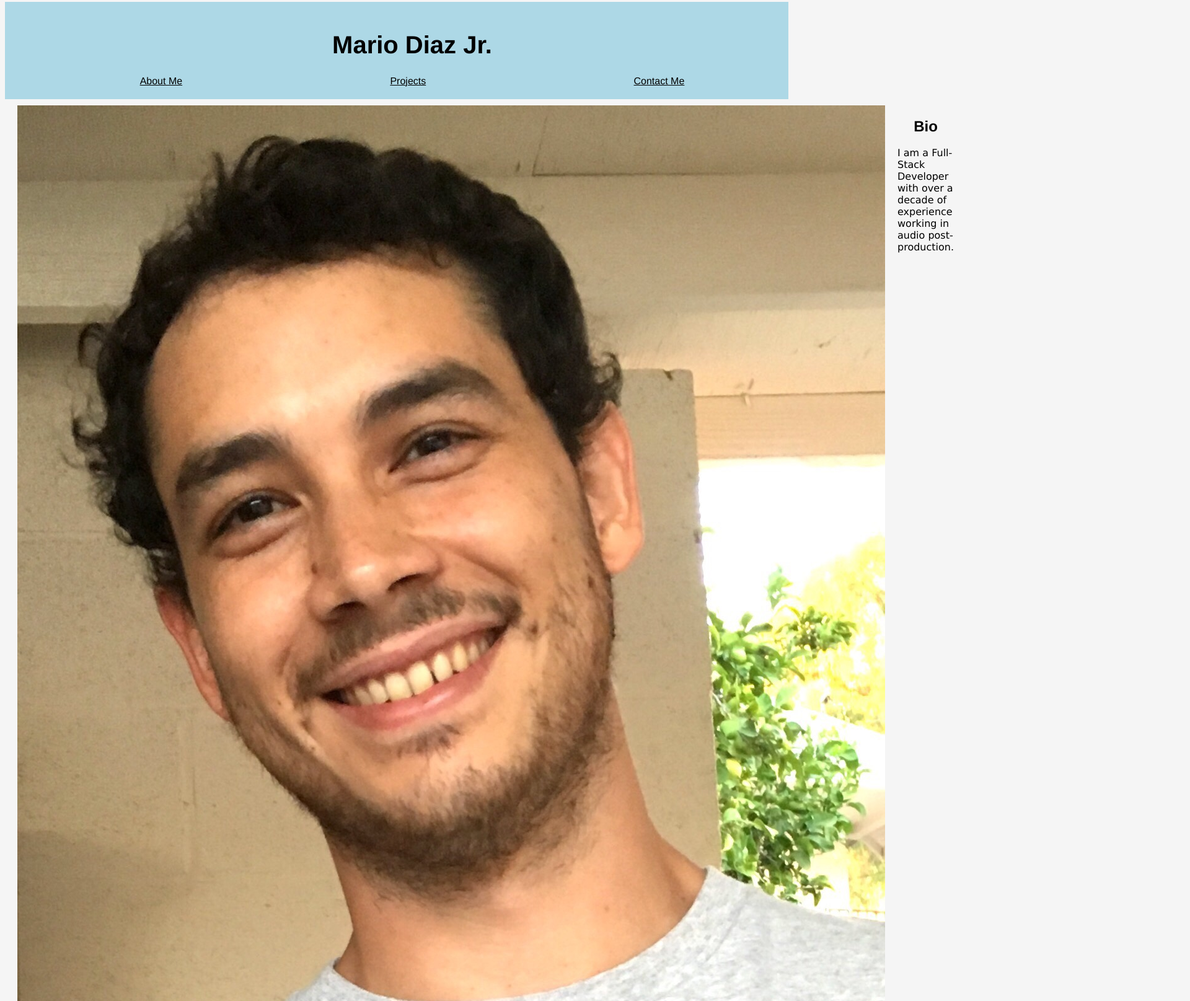
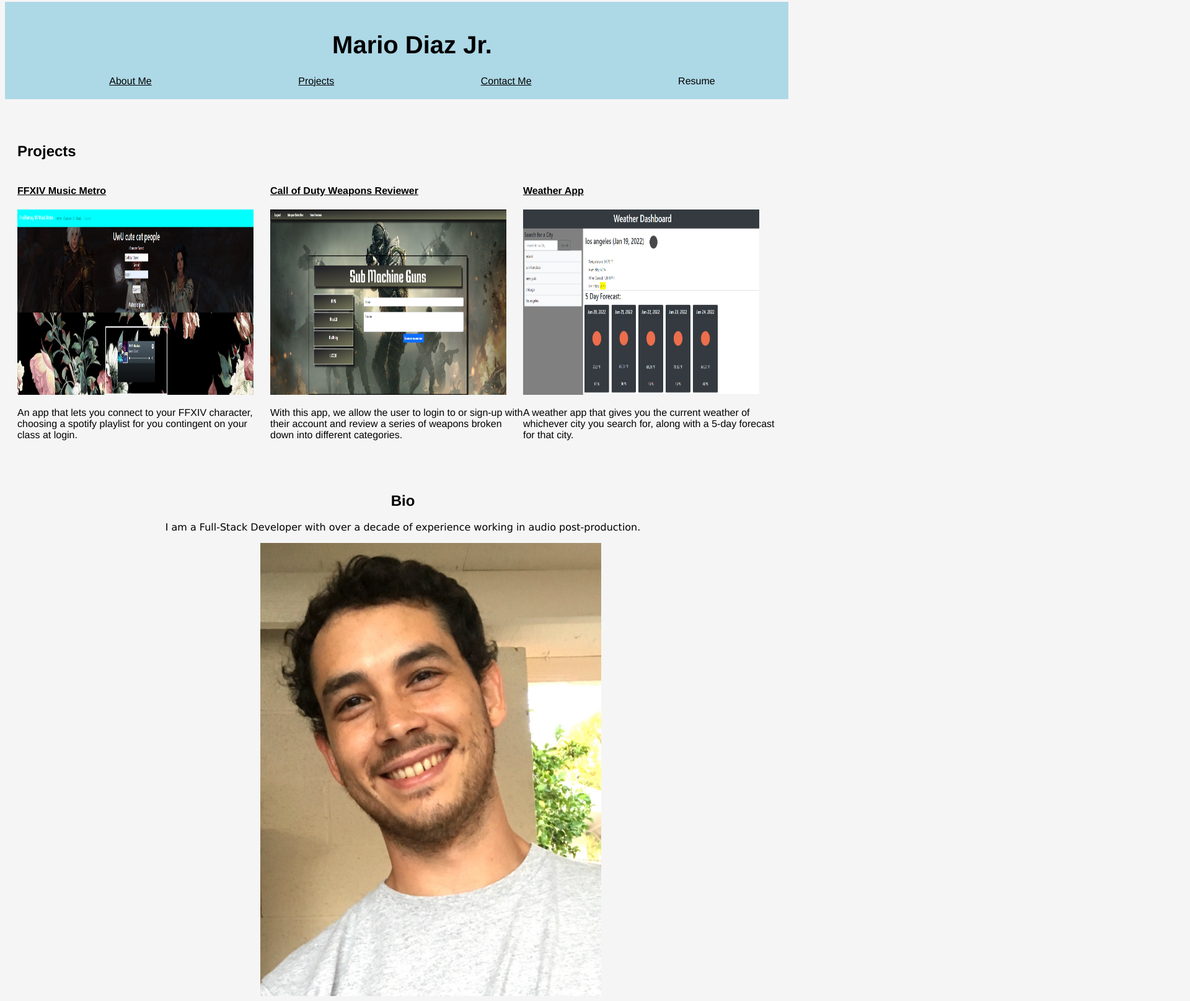
Before and after one commit to mediazjr/Portfolio, a plain HTML site: page index.html in a window 1280 px wide. Shown: the part 5-1620 px from the top of the page at 62% size, 1920 px wide, since content can reach past the window. Drawn offline with Linux system fonts and the light colour scheme.

Commit message:
updated styling

```diff
--- a/assets/style.css
+++ b/assets/style.css
@@ -40,6 +40,12 @@
     display: flex;
     flex-direction: row;
     justify-content: space-around;
+}
+
+.Me {
+    width: 45%;
+    height: 65%;
+    margin-left: 32%;
 }
 
 
@@ -91,9 +97,14 @@
     flex: 1 0 25%
 }
 
+.Weather {
+width: 93.5%;
+height: 90%;
+}
+
 #text {
     font-family: 'Lucida Sans', 'Lucida Sans Regular', 'Lucida Grande', 'Lucida Sans Unicode', Geneva, Verdana, sans-serif;
-    text-align: left;
+    text-align: center;
 }
 
 #footer h6 {
@@ -101,6 +112,10 @@
     text-align: center;
     padding: 50px;
     background-color: lightblue;
+}
+
+#about-me {
+    margin-top: 15%;
 }
 
 @media screen and (max-width: 768px) {
--- a/index.html
+++ b/index.html
@@ -18,54 +18,54 @@
             <a href="#about-me">About Me</a>
             <a href="#projects">Projects</a>
             <a href="#contact-me">Contact Me</a>
+            <a  href="./assets/images/" download style="text-decoration: none;">Resume</a>
         </nav>
     </header>
 
     <main class="container">
-        <section id="about-me" class="flex-container">
-            <img src="assets/images/Headshot for portfolio.JPG" alt="grateful dead day of the dead themed skeleton face" />
-            <div class="about">
-                <h2>Bio</h2>
-                <p id="text">
-                    I am a Full-Stack Developer with over a decade of experience working in audio post-production.
 
-                </p>
-            </div>
-        </section>
 
         <section id="projects" class="projects">
             <h2>Projects</h2>
 
             <div class="flexbox">
                 <h4>
-                    FFXIV Music Metro
+                    <a href="https://mediazjr.github.io/FFXIV-Music-Metro/">FFXIV Music Metro</a>
                 </h4>
-                <img src="assets/images/FFXIV Music Metro.png">
+                <img class="Weather" src="assets/images/FFXIV Music Metro.png" alt="screenshot of FFXIV Playlist App">
                 <p>An app that lets you connect to your FFXIV character, choosing a spotify playlist for you contingent on your class at login.</p>
             </div>
             <div class="flexbox">
                 <h4>
-                    Call of Duty Weapons Reviewer
+                    <a href="https://nameless-plains-70878.herokuapp.com/login">Call of Duty Weapons Reviewer</a>
                 </h4>
-                <img src="assets/images/CoD Weapons Reviewer.png" alt="4 weapons next to a review form with a soldier background">
+                <img class="Weather" src="assets/images/CoD Weapons Reviewer.png" alt="4 weapons next to a review form with a soldier background">
                 <p>With this app, we allow the user to login to or sign-up with their account and review a series of weapons broken down into different categories.</p>
             </div>
             <div class="flexbox">
                 <h4>
-                    Weather App
+                    <a href="https://mediazjr.github.io/Weather-Dashboard_hw6/">Weather App</a>
                 </h4>
-                <img src="assets/images/Weather app.png">
-                <p>...</p>
+                <img class="Weather" src="assets/images/Weather app.png">
+                <p>A weather app that gives you the current weather of whichever city you search for, along with a 5-day forecast for that city.</p>
             </div>
 
-            <div class="flexbox">
-                <h4>
-                    Team Profile Generator
-                </h4>
-                <img src="assets/images/team profile gen.png">
-                <p>...</p>
+
+
+        </section>
+
+        <section id="about-me" >
+
+            <div class="about">
+                <h2>Bio</h2>
+                <p id="text">
+                    I am a Full-Stack Developer with over a decade of experience working in audio post-production.
+                </p>
+
+
             </div>
 
+            <img class="Me"  src="assets/images/Headshot for portfolio.JPG" alt="pic of me" />
         </section>
 
         <section id="contact-me" class="contact flex">
```
